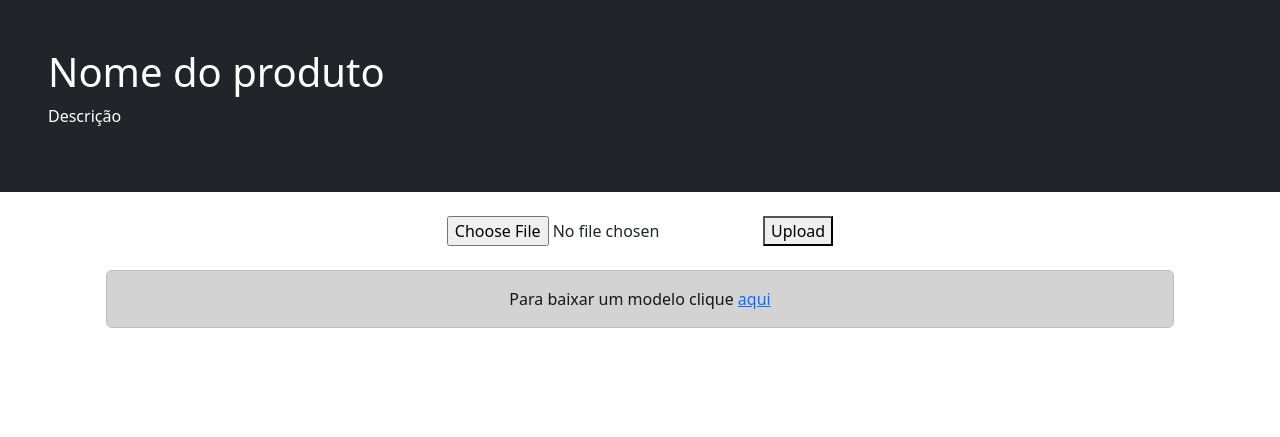
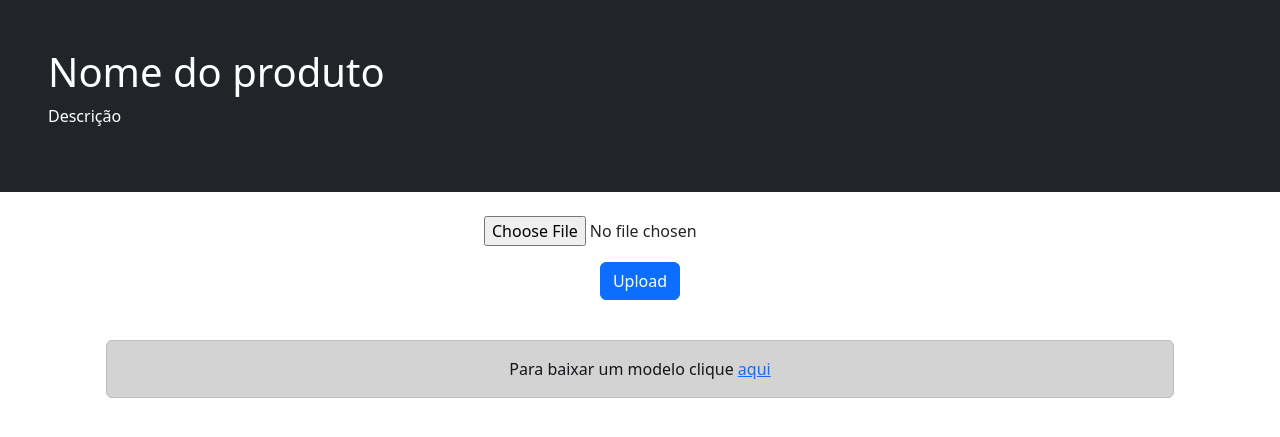
Before and after one commit to edwildson/response-time-analysis, a Django app: page / in a window 1280 px wide. Shown: the part 56-493 px from the top of the page. Run offline with Django 4.2, Linux system fonts and the light colour scheme; some libraries are stand-ins or nearby versions.

Commit message:
[style] submit button on new line w/ new classes

```diff
--- a/response_time/templates/index.html
+++ b/response_time/templates/index.html
@@ -5,7 +5,8 @@
         <form method="post" enctype="multipart/form-data">
             {% csrf_token %}
             <input type="file" name="myfile">
-            <button type="submit">Upload</button>
+            <br>
+            <button type="submit" class="my-3 btn btn-primary">Upload</button>
         </form>
 
         {% if context %}
```
